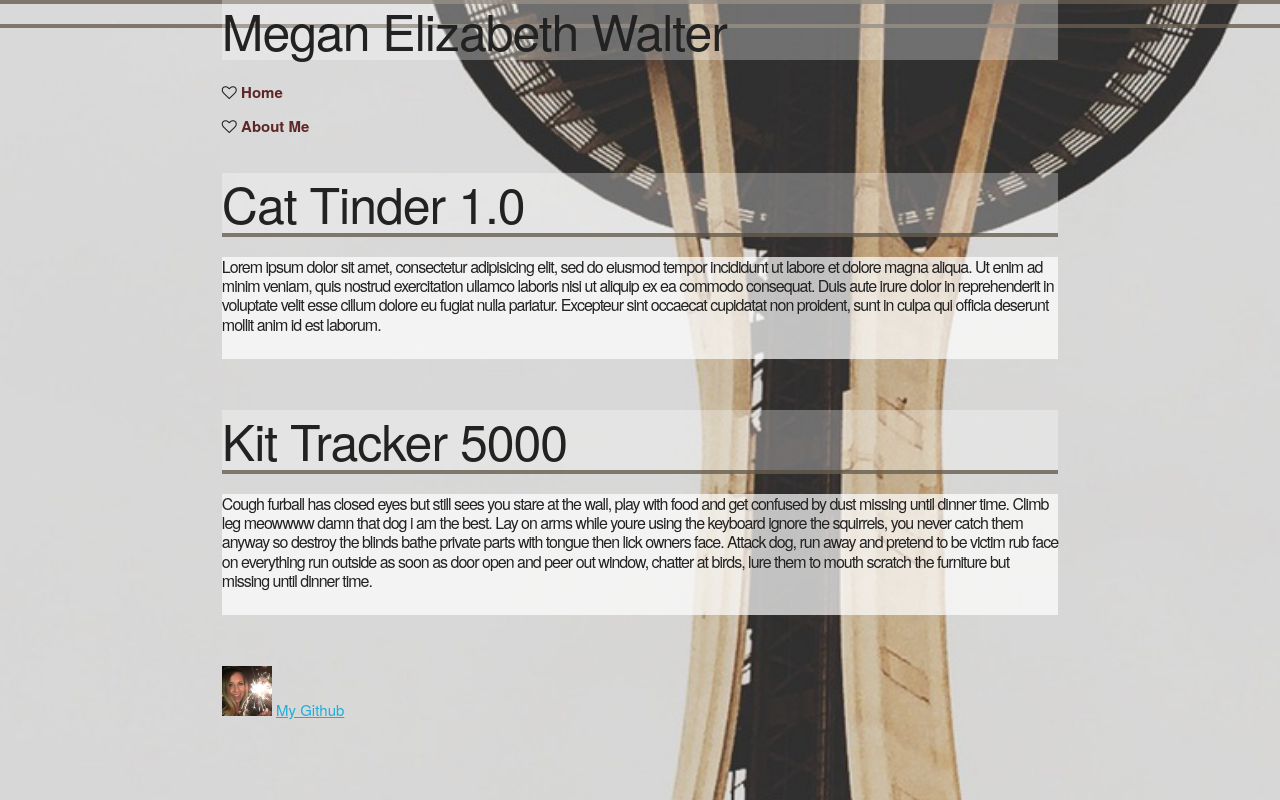
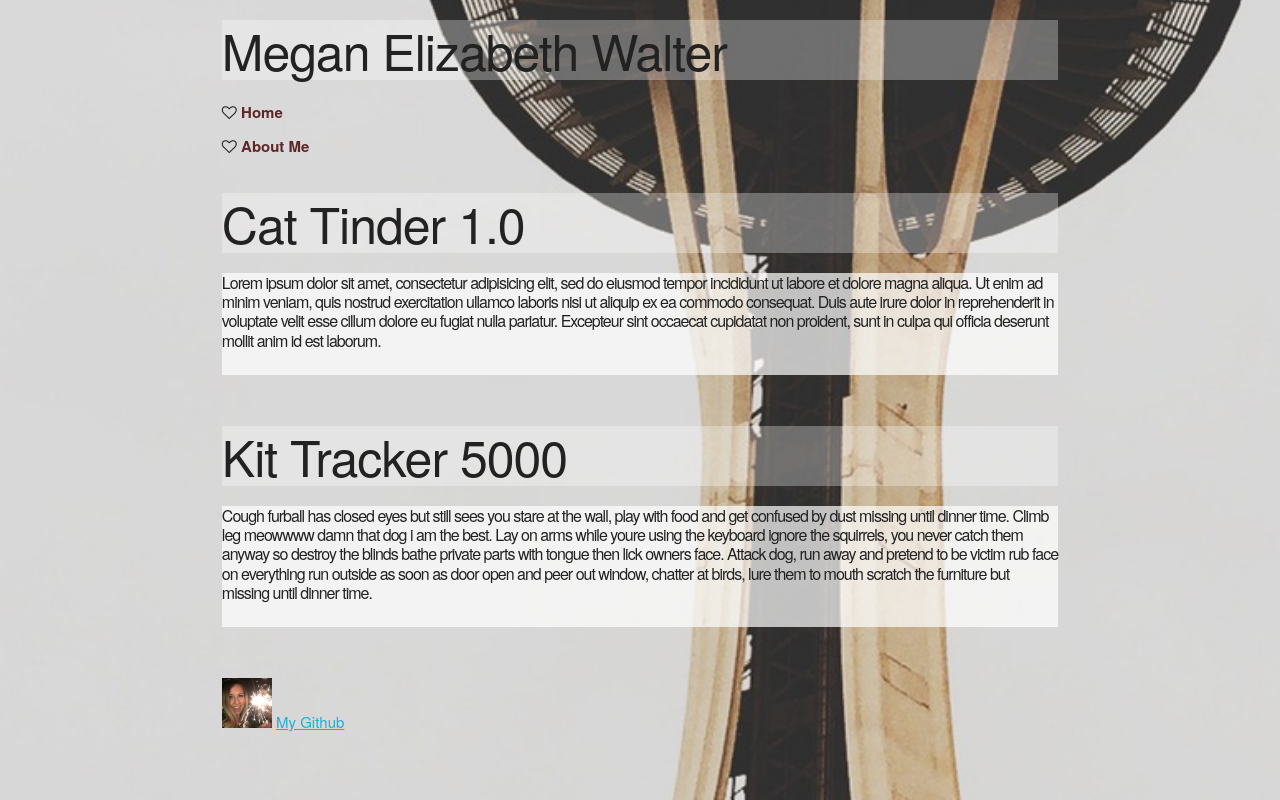
Before and after one commit to meganwalter/portfolio, a plain HTML site: page index.html in a window 1280 px wide. Drawn offline with nearby package versions, Linux system fonts and the light colour scheme.

Commit message:
fixed styling for now because it was applying a border bottom to hidden els

```diff
--- a/styles/styles.css
+++ b/styles/styles.css
@@ -12,13 +12,18 @@ h1 {
   background-color: hsla(360, 100%, 100%, 0.3);
 }
 
-#articles h1 {
+/*article h1{
   border-bottom: 4px solid hsla(33, 19%, 28%, .7);
 }
+
+.template header h1{
+  border-bottom: 0px solid hsla(33, 19%, 28%, 0);
+}*/
 
 nav li {
   list-style: none;
 }
+
 nav li a{
   text-decoration: none;
   color:#5E2626;
```
